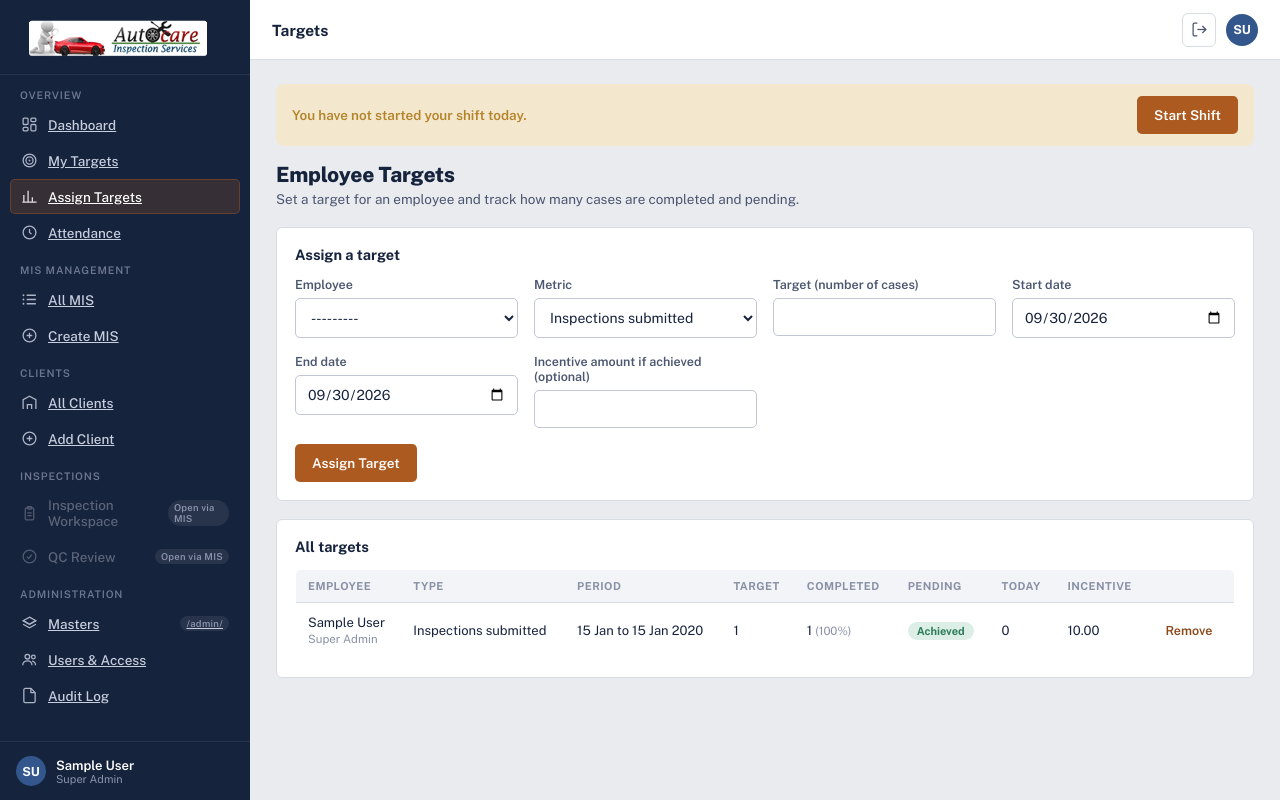
After one commit to prudhvirajeshm5-hub/ACIS, a Django app: page /incentives/manage/ in a window 1280 px wide. The commit adds this page. Run offline with Django 5.2, Linux system fonts and the light colour scheme; a user stored in the database is signed in; tables that the repository leaves empty hold one stand-in row (values such as "Sample post").

Commit message:
Add employee targets: admin assigns target, employee sees completed and pending

```diff
--- /dev/null
+++ b/apps/incentives/context_processors.py
@@ -0,0 +1,14 @@
+from django.utils import timezone
+
+from .models import IncentiveTarget
+from .services import build_progress
+
+
+def target_strips(request):
+    """Active targets for the logged-in employee, shown at the top of every page."""
+    user = getattr(request, "user", None)
+    if not user or not user.is_authenticated:
+        return {}
+    today = timezone.localdate()
+    targets = IncentiveTarget.objects.filter(employee=user, start_date__lte=today, end_date__gte=today).select_related("employee")
+    return {"target_strips": [build_progress(t, today) for t in targets]}
--- /dev/null
+++ b/apps/incentives/forms.py
@@ -0,0 +1,21 @@
+from django import forms
+from django.contrib.auth import get_user_model
+
+from .models import IncentiveTarget
+
+
+class TargetForm(forms.ModelForm):
+    class Meta:
+        model = IncentiveTarget
+        fields = ["employee", "metric", "target_count", "start_date", "end_date", "incentive_amount"]
+        labels = {"target_count": "Target (number of cases)", "incentive_amount": "Incentive amount if achieved (optional)"}
+        widgets = {
+            "start_date": forms.DateInput(attrs={"type": "date"}, format="%Y-%m-%d"),
+            "end_date": forms.DateInput(attrs={"type": "date"}, format="%Y-%m-%d"),
+        }
+
+    def __init__(self, *args, **kwargs):
+        super().__init__(*args, **kwargs)
+        users = get_user_model().objects.filter(is_active=True, is_superuser=False).order_by("first_name", "username")
+        self.fields["employee"].queryset = users
+        self.fields["employee"].label_from_instance = lambda u: f"{u.get_full_name() or u.username} ({u.role_label})"
--- /dev/null
+++ b/apps/incentives/models.py
@@ -0,0 +1,35 @@
+from django.conf import settings
+from django.core.exceptions import ValidationError
+from django.core.validators import MinValueValidator
+from django.db import models
+
+from apps.audit.mixins import UUIDModel
+
+
+class TargetMetric(models.TextChoices):
+    INSPECTIONS = "inspections", "Inspections submitted"
+    QC = "qc", "QC reviews completed"
+    MIS = "mis", "MIS created"
+
+
+class IncentiveTarget(UUIDModel):
+    """A target of N cases that an admin sets for one employee over a date range."""
+    employee = models.ForeignKey(settings.AUTH_USER_MODEL, on_delete=models.CASCADE, related_name="incentive_targets")
+    metric = models.CharField(max_length=20, choices=TargetMetric.choices, default=TargetMetric.INSPECTIONS)
+    target_count = models.PositiveIntegerField(validators=[MinValueValidator(1)])
+    start_date = models.DateField()
+    end_date = models.DateField()
+    incentive_amount = models.DecimalField(max_digits=10, decimal_places=2, null=True, blank=True)
+    assigned_by = models.ForeignKey(settings.AUTH_USER_MODEL, null=True, blank=True, on_delete=models.SET_NULL, related_name="+")
+    created_at = models.DateTimeField(auto_now_add=True)
+
+    class Meta:
+        ordering = ["-start_date", "-created_at"]
+        permissions = [("manage_targets", "Can assign targets to employees")]
+
+    def __str__(self):
+        return f"{self.employee} - {self.target_count} ({self.start_date} to {self.end_date})"
+
+    def clean(self):
+        if self.start_date and self.end_date and self.end_date < self.start_date:
+            raise ValidationError("End date cannot be before the start date.")
--- /dev/null
+++ b/apps/incentives/views.py
@@ -0,0 +1,47 @@
+from django.contrib import messages
+from django.contrib.auth.decorators import login_required, permission_required
+from django.shortcuts import get_object_or_404, redirect, render
+from django.utils import timezone
+from django.views.decorators.http import require_POST
+
+from .forms import TargetForm
+from .models import IncentiveTarget
+from .services import build_progress
+
+
+@login_required
+def my_targets(request):
+    today = timezone.localdate()
+    mine = IncentiveTarget.objects.filter(employee=request.user).select_related("employee")
+    active = [build_progress(t, today) for t in mine if t.start_date <= today <= t.end_date]
+    upcoming = [build_progress(t, today) for t in mine if t.start_date > today]
+    past = [build_progress(t, today) for t in mine.filter(end_date__lt=today)[:10]]
+    return render(request, "incentives/my_targets.html", {"active": active, "upcoming": upcoming, "past": past})
+
+
+@login_required
+@permission_required("incentives.manage_targets", raise_exception=True)
+def manage_targets(request):
+    today = timezone.localdate()
+    if request.method == "POST":
+        form = TargetForm(request.POST)
+        if form.is_valid():
+            target = form.save(commit=False)
+            target.assigned_by = request.user
+            target.save()
+            messages.success(request, f"Target of {target.target_count} set for {target.employee.get_full_name() or target.employee.username}.")
+            return redirect("incentives:manage")
+    else:
+        form = TargetForm(initial={"start_date": today, "end_date": today})
+    rows = [build_progress(t, today) for t in IncentiveTarget.objects.select_related("employee")]
+    return render(request, "incentives/manage.html", {"form": form, "rows": rows, "today": today})
+
+
+@login_required
+@permission_required("incentives.manage_targets", raise_exception=True)
+@require_POST
+def delete_target(request, pk):
+    target = get_object_or_404(IncentiveTarget, pk=pk)
+    target.delete()
+    messages.success(request, "Target removed.")
+    return redirect("incentives:manage")
--- a/config/settings/base.py
+++ b/config/settings/base.py
@@ -46,6 +46,7 @@ LOCAL_APPS = [
     "apps.mis",
     "apps.inspections",
     "apps.qc",
+    "apps.incentives",
     "apps.attendance",
     "apps.audit",
     "apps.notifications",
@@ -85,6 +86,7 @@ TEMPLATES = [
                 "django.contrib.auth.context_processors.auth",
                 "django.contrib.messages.context_processors.messages",
                 "apps.accounts.context_processors.role_permissions",
+                "apps.incentives.context_processors.target_strips",
                 "apps.attendance.context_processors.attendance_today",
             ],
         },
--- a/config/urls.py
+++ b/config/urls.py
@@ -15,6 +15,7 @@ urlpatterns = [
     path("mis/", include("apps.mis.urls_web", namespace="mis")),
     path("inspections/", include("apps.inspections.urls_web", namespace="inspections")),
     path("qc/", include("apps.qc.urls_web", namespace="qc")),
+    path("incentives/", include("apps.incentives.urls_web", namespace="incentives")),
     path("attendance/", include("apps.attendance.urls_web", namespace="attendance")),
 
     # REST API (versioned; Flutter and any other client consumes only this)
--- a/templates/base/base.html
+++ b/templates/base/base.html
@@ -21,6 +21,16 @@
           <svg width="17" height="17" viewBox="0 0 24 24" fill="none" stroke="currentColor" stroke-width="1.8"><rect x="3" y="3" width="7" height="9" rx="1.5"/><rect x="14" y="3" width="7" height="5" rx="1.5"/><rect x="14" y="12" width="7" height="9" rx="1.5"/><rect x="3" y="16" width="7" height="5" rx="1.5"/></svg>
           <span>Dashboard</span>
         </a>
+        <a class="navitem {% if request.resolver_match.app_name == 'incentives' and request.resolver_match.url_name == 'my' %}active{% endif %}" href="{% url 'incentives:my' %}">
+          <svg width="17" height="17" viewBox="0 0 24 24" fill="none" stroke="currentColor" stroke-width="1.8"><circle cx="12" cy="12" r="9"/><circle cx="12" cy="12" r="5"/><circle cx="12" cy="12" r="1.3" fill="currentColor" stroke="none"/></svg>
+          <span>My Targets</span>
+        </a>
+        {% if perms.incentives.manage_targets %}
+        <a class="navitem {% if request.resolver_match.app_name == 'incentives' and request.resolver_match.url_name == 'manage' %}active{% endif %}" href="{% url 'incentives:manage' %}">
+          <svg width="17" height="17" viewBox="0 0 24 24" fill="none" stroke="currentColor" stroke-width="1.8"><path d="M4 20V10M10 20V4M16 20v-7M22 20H2"/></svg>
+          <span>Assign Targets</span>
+        </a>
+        {% endif %}
         <a class="navitem {% if request.resolver_match.app_name == 'attendance' %}active{% endif %}" href="{% url 'attendance:home' %}">
           <svg width="17" height="17" viewBox="0 0 24 24" fill="none" stroke="currentColor" stroke-width="1.8"><circle cx="12" cy="12" r="9"/><path d="M12 7v5l3 2"/></svg>
           <span>Attendance</span>
@@ -104,6 +114,7 @@
     </div>
     <div class="content" id="content">
       {% include "attendance/_banner.html" %}
+      {% include "incentives/_strip.html" %}
       {% if messages %}
       <div class="messages">
         {% for message in messages %}<div class="msg {{ message.tags }}">{{ message }}</div>{% endfor %}
--- /dev/null
+++ b/templates/incentives/_strip.html
@@ -0,0 +1,13 @@
+{% for p in target_strips %}
+<div style="padding:12px 16px;margin-bottom:16px;border-radius:8px;background:#fff;border:1px solid var(--line);">
+  <div style="display:flex;justify-content:space-between;flex-wrap:wrap;gap:8px;font-size:13.5px;">
+    {% if p.achieved %}
+      <span><b>{{ p.label }} target:</b> <b style="color:var(--good);">Achieved! {{ p.completed }} of {{ p.target_count }} done</b></span>
+    {% else %}
+      <span><b>{{ p.label }} target:</b> {{ p.completed }} of {{ p.target_count }} done &middot; <b style="color:var(--bad);">{{ p.pending }} pending</b></span>
+    {% endif %}
+    <span>Today: <b>{{ p.today }}</b> &middot; ends {{ p.end_date|date:"d M" }}{% if not p.achieved and p.days_left %} &middot; about {{ p.per_day }}/day needed{% endif %}</span>
+  </div>
+  <div style="height:8px;background:var(--paper);border-radius:4px;margin-top:8px;"><div style="height:8px;width:{{ p.percent }}%;background:var(--accent);border-radius:4px;"></div></div>
+</div>
+{% endfor %}
--- /dev/null
+++ b/templates/incentives/manage.html
@@ -0,0 +1,50 @@
+{% extends "base/base.html" %}
+{% block page_title %}Targets{% endblock %}
+{% block content %}
+<div class="page-head">
+  <div><h1>Employee Targets</h1><p>Set a target for an employee and track how many cases are completed and pending.</p></div>
+</div>
+
+<div class="card" style="margin-bottom:18px;">
+  <h3>Assign a target</h3>
+  <form method="post">
+    {% csrf_token %}
+    {{ form.non_field_errors }}
+    <div style="display:grid;grid-template-columns:repeat(auto-fit,minmax(220px,1fr));gap:0 16px;">
+      {% for f in form %}
+      <div class="field">
+        <label for="{{ f.id_for_label }}">{{ f.label }}</label>
+        {{ f }}{{ f.errors }}
+      </div>
+      {% endfor %}
+    </div>
+    <button class="btn btn-primary" type="submit">Assign Target</button>
+  </form>
+</div>
+
+<div class="card">
+  <h3>All targets</h3>
+  <table>
+    <thead><tr><th>Employee</th><th>Type</th><th>Period</th><th>Target</th><th>Completed</th><th>Pending</th><th>Today</th><th>Incentive</th><th></th></tr></thead>
+    <tbody>
+    {% for p in rows %}
+      <tr>
+        <td>{{ p.employee.get_full_name|default:p.employee.username }}<div class="sub-cell">{{ p.employee.role_label }}</div></td>
+        <td>{{ p.label }}</td>
+        <td>{{ p.start_date|date:"d M" }} to {{ p.end_date|date:"d M Y" }}</td>
+        <td>{{ p.target_count }}</td>
+        <td>{{ p.completed }} <span class="sub-cell">({{ p.percent }}%)</span></td>
+        <td>{% if p.achieved %}<span class="badge b-good">Achieved</span>{% else %}<b>{{ p.pending }}</b>{% endif %}</td>
+        <td>{{ p.today }}</td>
+        <td>{{ p.incentive_amount|default:"-" }}</td>
+        <td>
+          <form method="post" action="{% url 'incentives:delete' p.id %}" onsubmit="return confirm('Remove this target?');" style="margin:0;">
+            {% csrf_token %}<button class="link-btn" type="submit">Remove</button>
+          </form>
+        </td>
+      </tr>
+    {% empty %}<tr><td colspan="9">No targets assigned yet.</td></tr>{% endfor %}
+    </tbody>
+  </table>
+</div>
+{% endblock %}
```
Also changed, not shown: apps/incentives/admin.py (added, +10 -0 lines), apps/incentives/apps.py (added, +7 -0 lines), apps/incentives/services.py (added, +49 -0 lines), apps/incentives/urls_web.py (added, +11 -0 lines), templates/incentives/my_targets.html (added, +54 -0 lines), apps/incentives/__init__.py (added), apps/incentives/migrations/0001_initial.py (added), apps/incentives/migrations/__init__.py (added).
